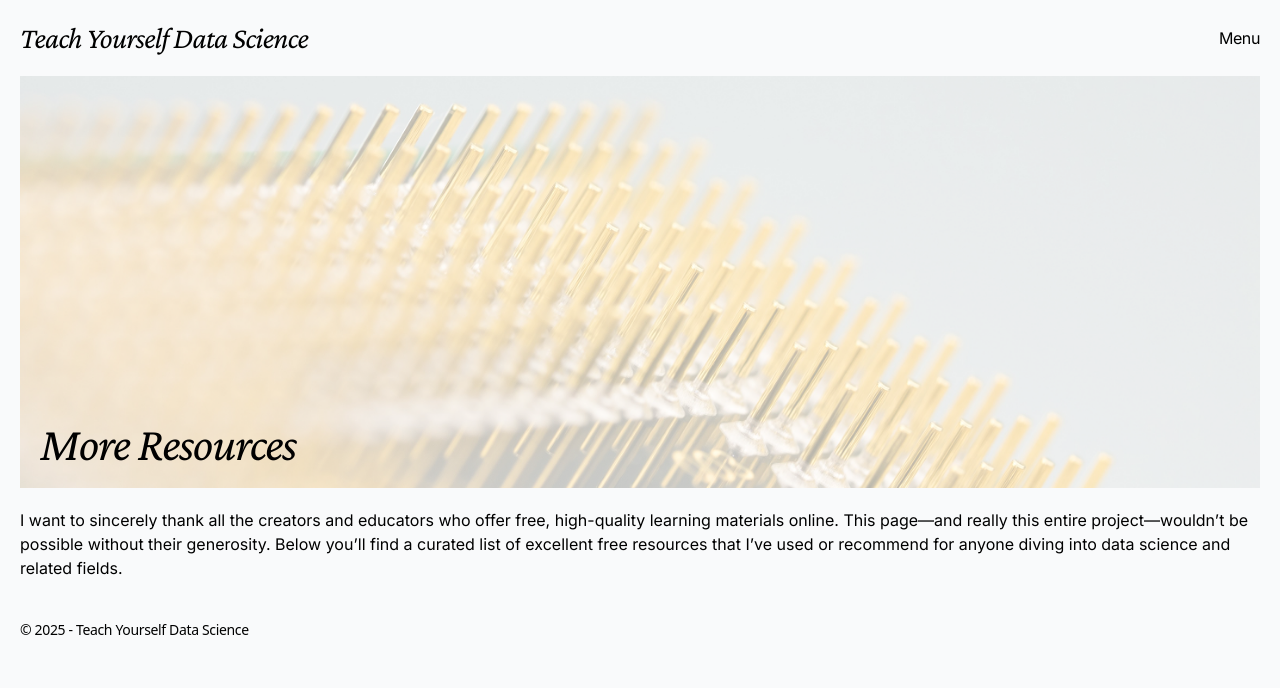
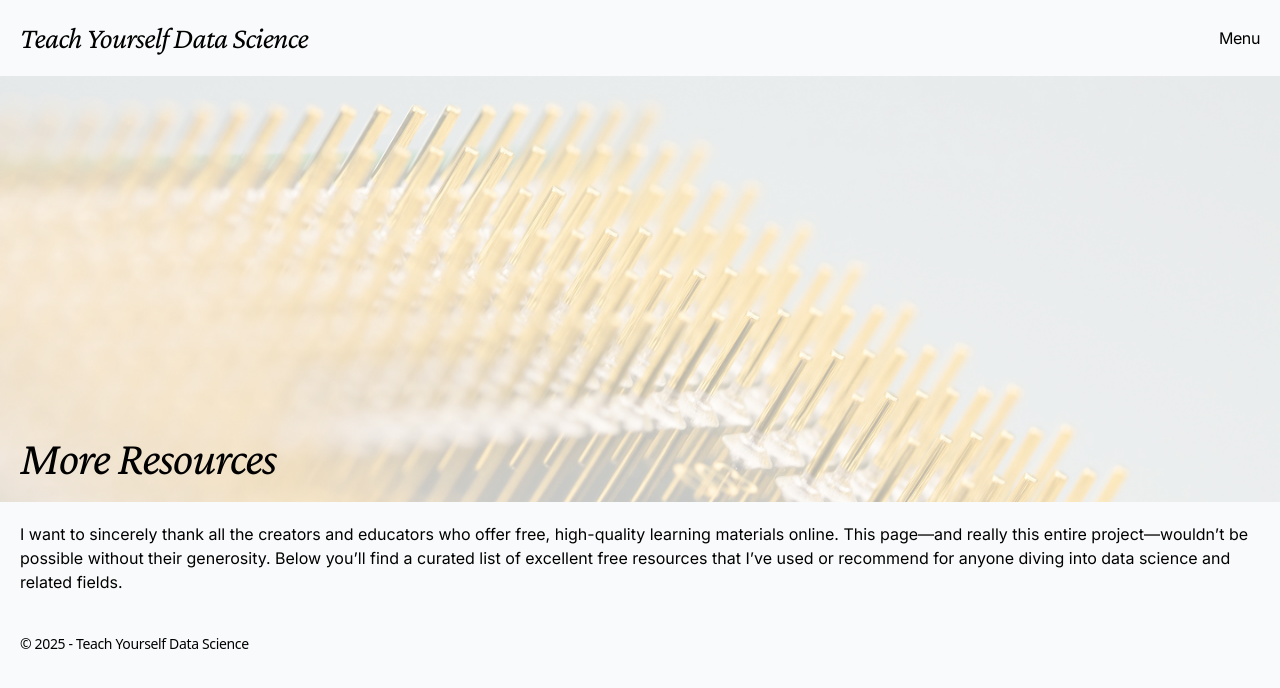
Before and after one commit to rohitjethoe/teach-yourself-ds, a Vue app: page /more-resources in a window 1280 px wide. Shown: the top 688 px of the page. Built offline with nearby package versions, Linux system fonts and the light colour scheme.

Commit message:
Removed margins

```diff
--- a/src/views/MoreResources.vue
+++ b/src/views/MoreResources.vue
@@ -1,5 +1,5 @@
 <template>
-    <section class="mx-2 md:mx-5 relative">
+    <section class="relative">
         <img src="@/assets/landing-image.png" alt="Landing">
         <div class="absolute left-2 bottom-2 md:bottom-5 md:left-5 font-crimson-pro italic tracking-tight text-4xl md:text-5xl">
             More Resources
```
